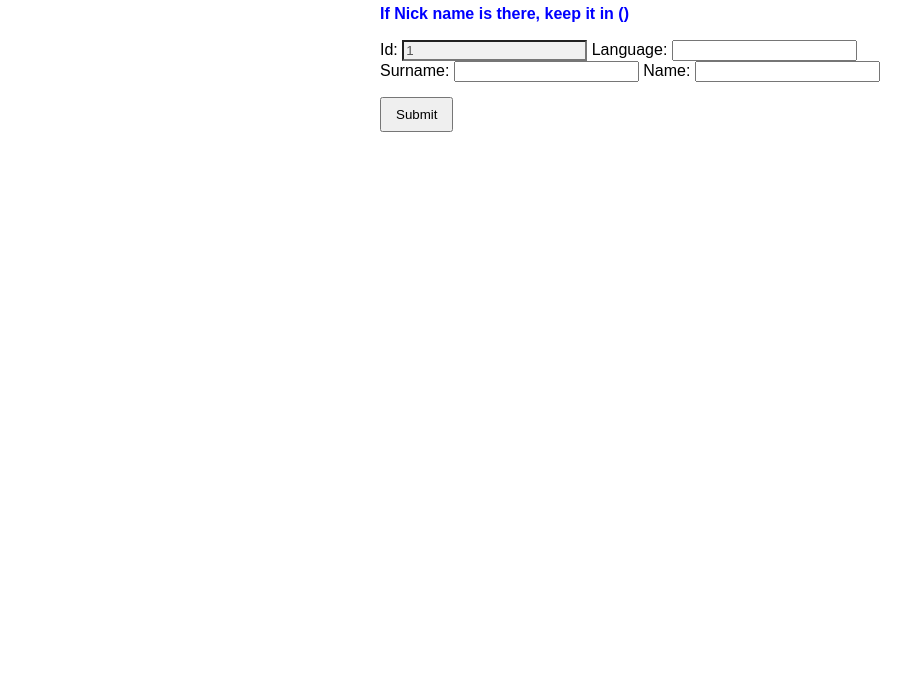
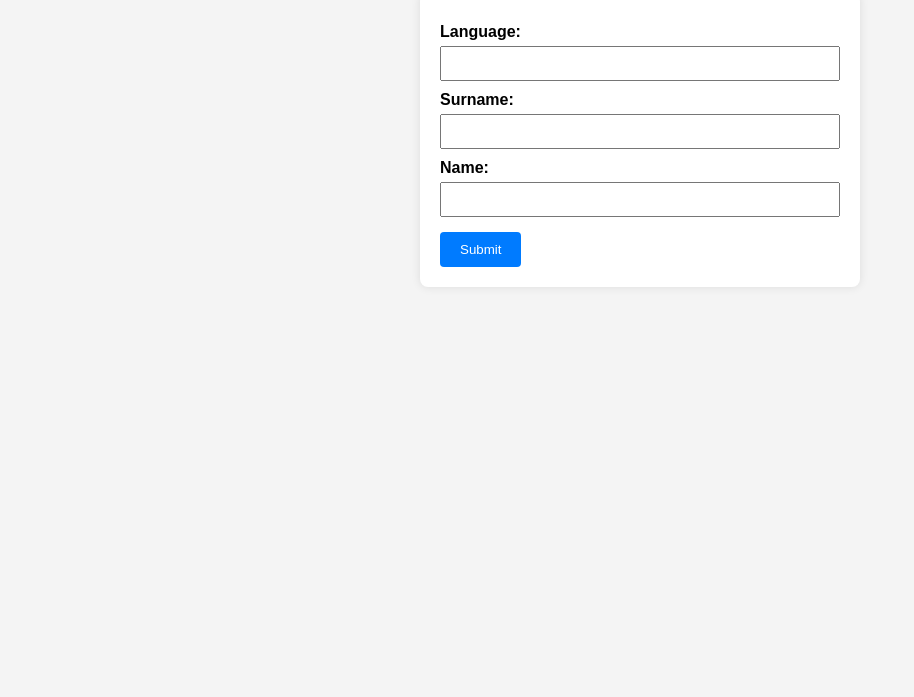
Before and after one commit to hussen2podugu-gif/family-tree, a plain HTML site: page index.html in a window 1280 px wide. Shown: the part 103-800 px from the top of the page, without its empty margins (0-914 px from the left). Drawn offline with Linux system fonts and the light colour scheme; no server answers.

Commit message:
Update index.html

```diff
--- a/index.html
+++ b/index.html
@@ -1,29 +1,47 @@
-<!doctype html>
+<!DOCTYPE html>
 <html lang="en">
 <head>
-  <meta charset="utf-8">
-  <title>FAMILY DATA ENTRY</title>
+  <meta charset="UTF-8">
+  <title>Family Data Entry</title>
   <style>
-    body { font-family: sans-serif; max-width: 520px; margin: 30px auto; padding: 10px; }
-    h2 { text-align:center; }
-    #lblError { margin-bottom:15px; font-weight: bold; min-height: 20px; color: blue; }
-    .form-row { display:flex; align-items:center; margin-top:10px; }
-    .form-row label { width: 140px; font-weight:bold; }
-    .form-row input, .form-row select { flex:1; padding:6px; }
-    button { margin-top:15px; padding:8px 14px; cursor:pointer; }
-    .required::after { content:" *"; color:red; }
-    input[readonly] { background-color: #f0f0f0; color:#555; }
+    body {
+      font-family: Arial, sans-serif;
+      background-color: #f4f4f4;
+      padding: 20px;
+    }
+    form {
+      background: #fff;
+      padding: 20px;
+      border-radius: 8px;
+      max-width: 400px;
+      margin: auto;
+      box-shadow: 0 0 10px rgba(0,0,0,0.1);
+    }
+    label {
+      display: block;
+      margin-top: 10px;
+      font-weight: bold;
+    }
+    input[type="text"] {
+      width: 100%;
+      padding: 8px;
+      margin-top: 5px;
+      box-sizing: border-box;
+    }
+    button {
+      margin-top: 15px;
+      padding: 10px 20px;
+      background-color: #007bff;
+      color: white;
+      border: none;
+      border-radius: 4px;
+      cursor: pointer;
+    }
   </style>
 </head>
 <body>
-  <h2>FAMILY DATA ENTRY</h2>
-
-  <div id="lblError">If Nick name is there, keep it in ()</div>
-
-<form action="https://script.google.com/macros/s/AKfycbx1234567890abcdef/exec" method="POST">
-  <label for="id">Id:</label>
-  <input type="text" id="id" name="id" value="1" readonly>
-
+  <h2>Family Data Entry Form</h2>
+  <form action="https://script.google.com/macros/s/AKfycbyetf4IdmQvrNebPgDEsoxHe-Xy-m4Za0bnth0NF66medIgM-bp_kFJXlDyF5SXceEnoQ/exec" method="POST">
     <label for="language">Language:</label>
     <input type="text" id="language" name="language" required>
 
@@ -35,68 +53,5 @@
 
     <button type="submit">Submit</button>
   </form>
-
-  <script>
-    const form = document.getElementById("familyForm");
-    const lblError = document.getElementById("lblError");
-
-    const url = "https://script.google.com/macros/s/AKfycbyetf4IdmQvrNebPgDEsoxHe-Xy-m4Za0bnth0NF66medIgM-bp_kFJXlDyF5SXceEnoQ/exec";
-
-    function resetMessage() {
-      setTimeout(() => {
-        lblError.textContent = "If Nick name is there, keep it in ()";
-        lblError.style.color = "blue";
-      }, 3000);
-    }
-
-    async function loadNextId() {
-      try {
-        const res = await fetch(url);
-        const data = await res.json();
-        console.log("Fetched data:", data); // Debug line
-        if (data.nextId) {
-          document.getElementById("id").value = data.nextId;
-        }
-        if (data.surname) {
-          document.getElementById("surname").value = data.surname;
-        }
-      } catch (err) {
-        lblError.textContent = "Error: Failed to fetch";
-        lblError.style.color = "red";
-        resetMessage();
-      }
-    }
-
-    window.addEventListener("DOMContentLoaded", loadNextId);
-
-    form.addEventListener("submit", async function(e){
-      e.preventDefault();
-      const formData = new FormData(form);
-      const data = new URLSearchParams(formData);
-
-      try {
-        const response = await fetch(url, { method: "POST", body: data });
-        const result = await response.json();
-
-        if(result.status === "success"){
-          lblError.style.color = "green";
-          lblError.textContent = "Saved successfully!";
-          form.reset();
-          await loadNextId();
-          resetMessage();
-        } else {
-          lblError.style.color = "red";
-          lblError.textContent = result.message;
-          resetMessage();
-        }
-      } catch(err){
-        lblError.style.color = "red";
-        lblError.textContent = "Error: Failed to fetch";
-        resetMessage();
-      }
-    });
-  </script>
-
-  <!-- Trigger rebuild -->
 </body>
 </html>
```
Lines whose indentation alone changed are shown as unchanged.
